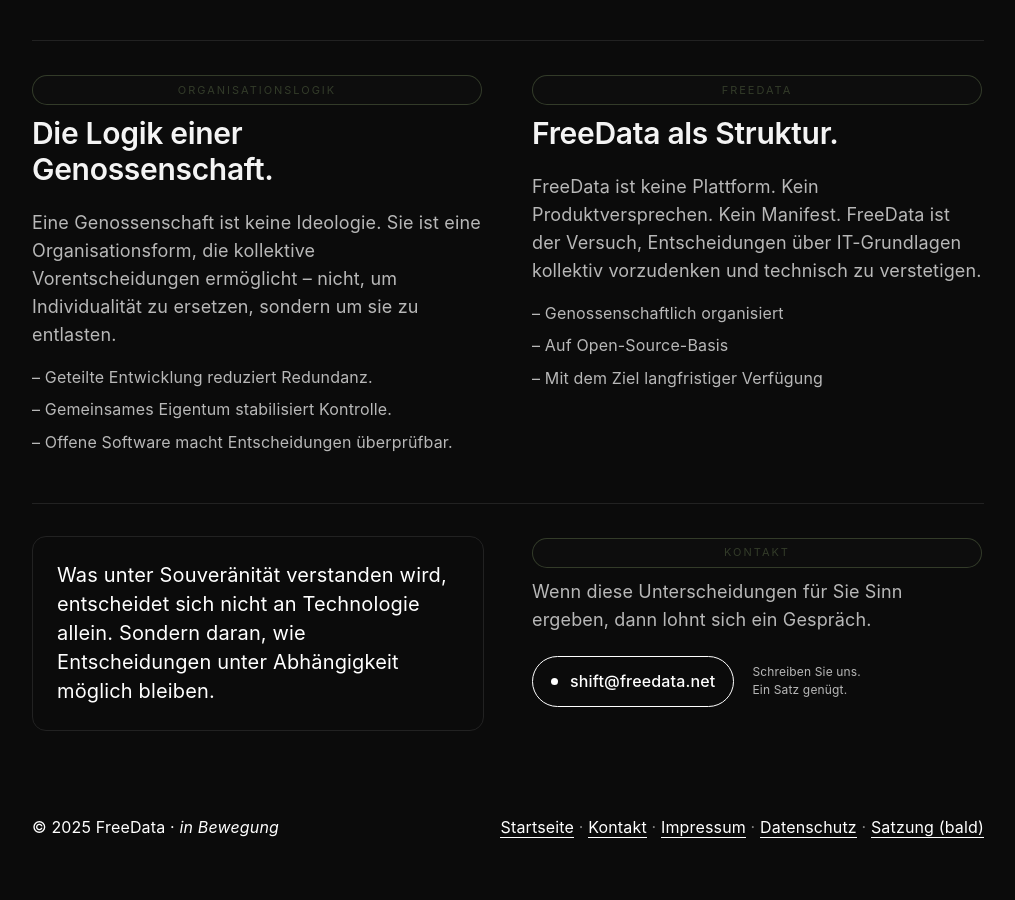
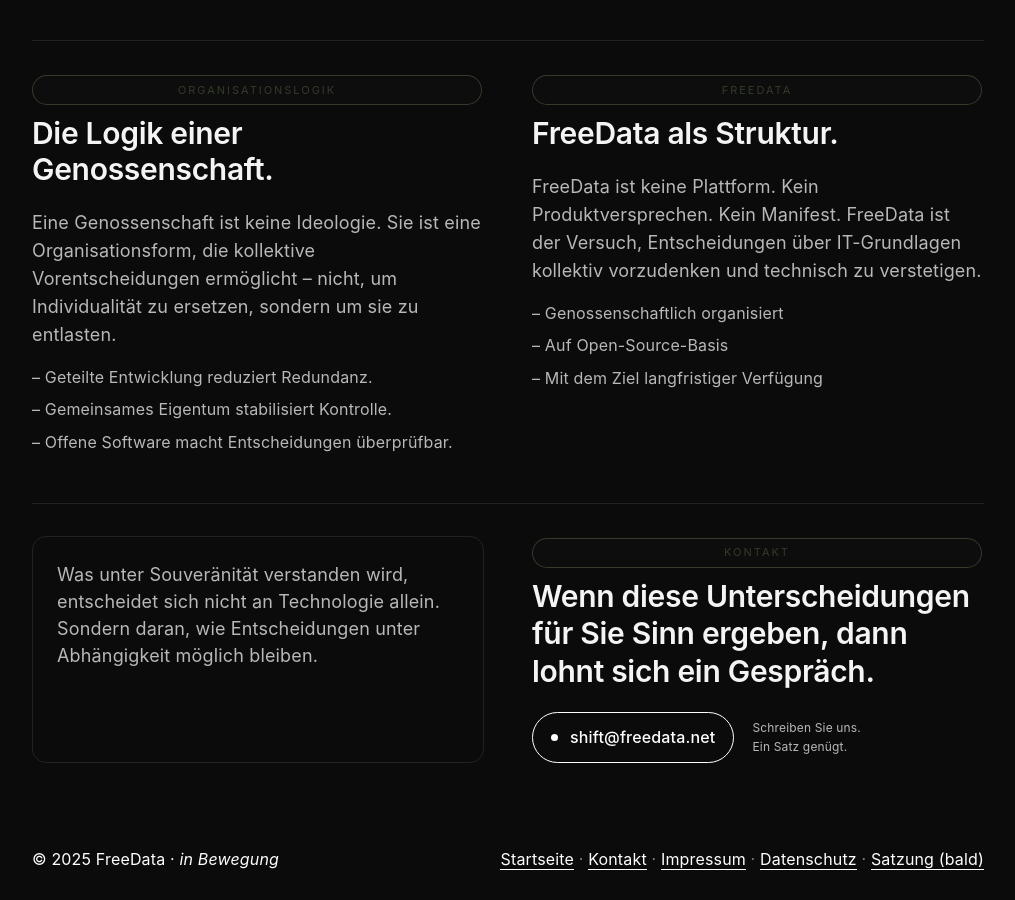
Before and after one commit to freedata-coop/freedata-coop.github.io, a Jekyll site: the page built from index.md, in a window 1280 px wide and 900 px high, scrolled down 1838 px. Shown: the whole window, without its empty margins (132-1147 px from the left). Built offline with Jekyll 4.4.1, drawn with Linux system fonts in a browser that asks for light colours; before the commit the page ends 2705 px from its top, so only the background shows below that.

Commit message:
(feat): edit css

```diff
--- a/assets/custom.css
+++ b/assets/custom.css
@@ -128,6 +128,14 @@
   }
 }
 
+/* Kontakt-Headline */
+.contact h2{
+  font-size: clamp(22px,3vw,30px);
+  line-height: 1.25;
+  font-weight: 600;
+}
+
+
 /* ================= Head: Label + H2 ================= */
 
 .head{
@@ -186,10 +194,11 @@
   padding:24px;
   border-radius:14px;
 }
+
 .manifest p{
-  font-size:clamp(17px,2vw,20px);
-  line-height:1.45;
-  color:var(--fg);
+  font-size: clamp(16px,1.8vw,18px);
+  line-height: 1.5;
+  color: var(--muted);
 }
 
 /* CTA */
--- a/index.md
+++ b/index.md
@@ -160,10 +160,12 @@
   <div class="stack">
     <div class="head">
       <span class="label">Kontakt</span>
-      <p>
-        Wenn diese Unterscheidungen für Sie Sinn ergeben,
-        dann lohnt sich ein Gespräch.
-      </p>
+      <div class="contact">
+        <h2>
+          Wenn diese Unterscheidungen für Sie Sinn ergeben,
+          dann lohnt sich ein Gespräch.
+        </h2>
+      </div>
     </div>
     <div class="row">
       <a class="cta" href="mailto:shift@freedata.net">
```
